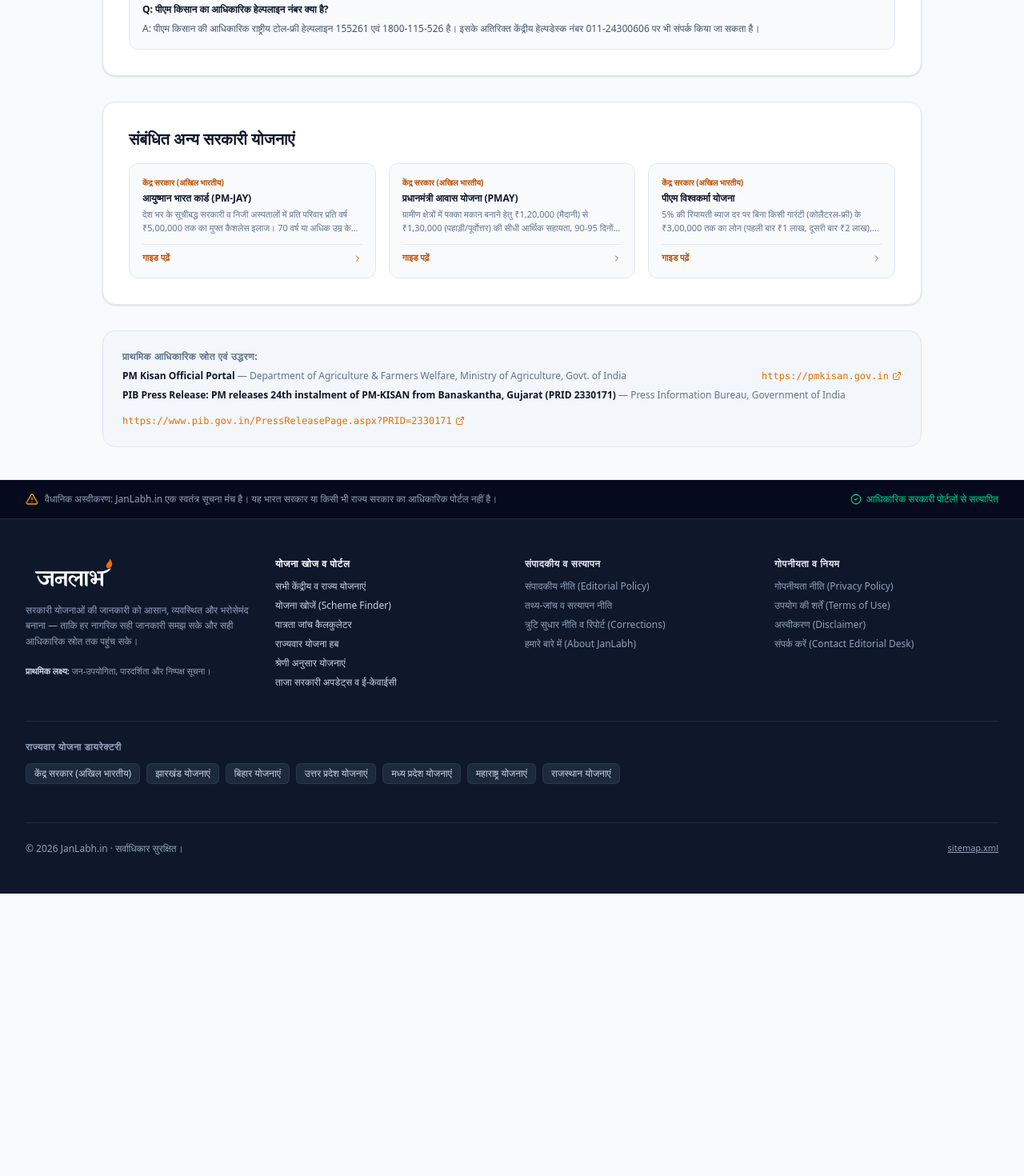
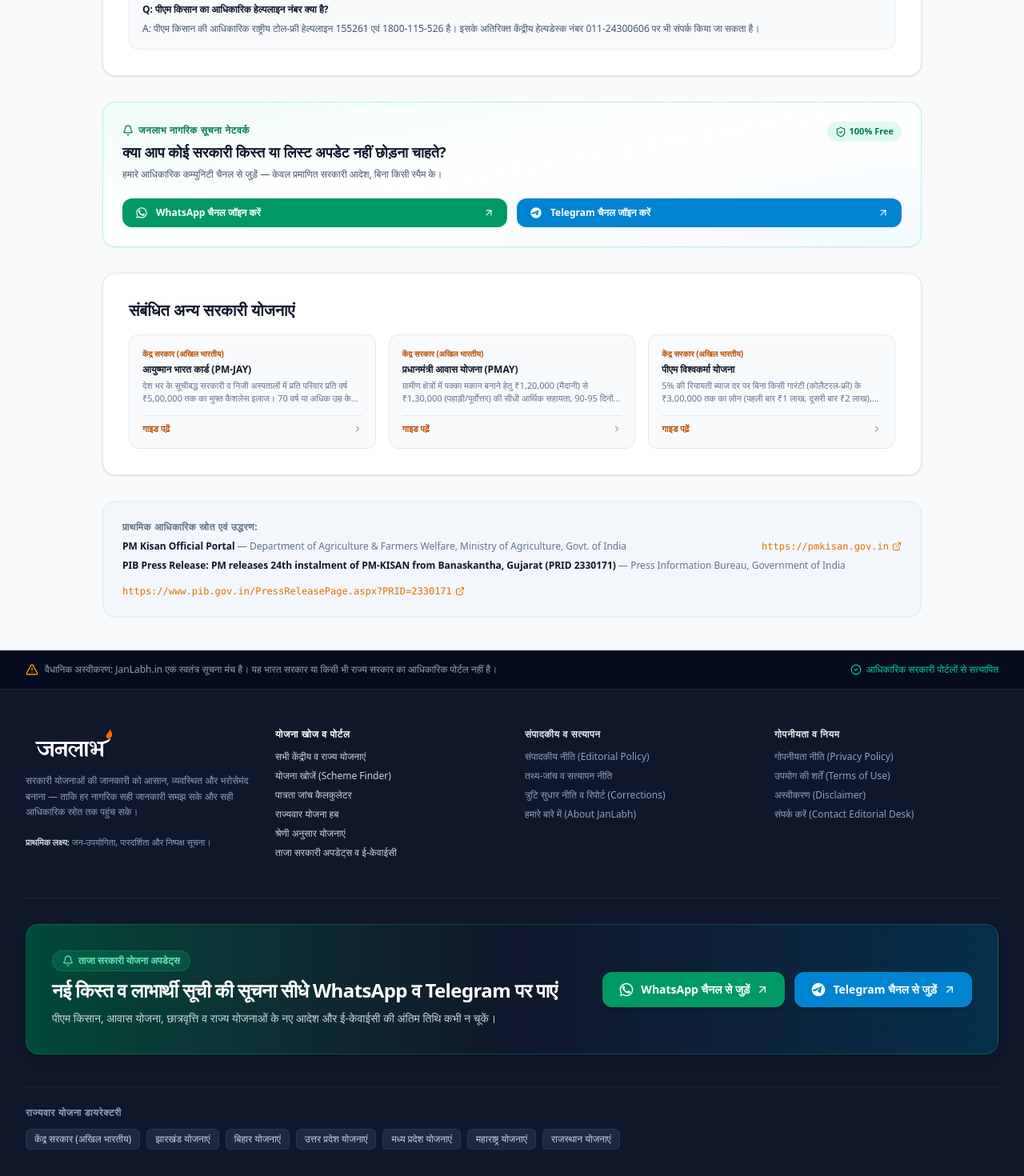
Before and after one commit to sanketnaman/janlabh, a Next.js app: page /hi/schemes/pm-kisan-samman-nidhi in a window 1280 px wide. Shown: the part 4420-5890 px from the top of the page at 80% size. Before the commit the page ends 5537 px from the top, so only its background shows below. Built offline with nearby package versions, Linux system fonts and the light colour scheme; no server answers.

Commit message:
feat(community): add WhatsApp and Telegram community channels callouts and footer banner

```diff
--- a/app/schemes/[slug]/SchemeDetailView.tsx
+++ b/app/schemes/[slug]/SchemeDetailView.tsx
@@ -10,6 +10,7 @@ import Header from '@/components/Header';
 import Footer from '@/components/Footer';
 import SearchModal from '@/components/SearchModal';
 import AdBannerSlot from '@/components/AdBannerSlot';
+import CommunityCallout from '@/components/CommunityCallout';
 import {
   ShieldCheck,
   CheckCircle2,
@@ -682,6 +683,9 @@ export default function SchemeDetailView({ scheme, initialLang = 'en' }: SchemeD
             </section>
           )}
 
+          {/* Community Channel Alert Box */}
+          <CommunityCallout lang={isHi ? 'hi' : 'en'} variant="card" />
+
           {/* Related Schemes (Pillars) */}
           {relatedSchemes.length > 0 && (
             <section className="bg-white dark:bg-slate-900 p-6 sm:p-8 rounded-2xl border border-slate-200 dark:border-slate-800 shadow-sm space-y-4">
--- a/app/updates/[slug]/UpdateDetailView.tsx
+++ b/app/updates/[slug]/UpdateDetailView.tsx
@@ -23,6 +23,7 @@ import {
   Share2,
   Check
 } from 'lucide-react';
+import CommunityCallout from '@/components/CommunityCallout';
 
 interface UpdateDetailViewProps {
   update: UpdateArticle;
@@ -227,6 +228,9 @@ export default function UpdateDetailView({
             </div>
           )}
 
+          {/* Community Channel Alert Box */}
+          <CommunityCallout lang={isHi ? 'hi' : 'en'} variant="card" />
+
           {/* Official Verification Citation Box */}
           <div className="bg-slate-50 dark:bg-slate-800/60 rounded-xl p-5 border border-slate-200 dark:border-slate-700 space-y-2">
             <div className="flex items-center gap-2 text-xs font-bold uppercase tracking-wider text-slate-700 dark:text-slate-300">
--- /dev/null
+++ b/components/CommunityCallout.tsx
@@ -0,0 +1,135 @@
+'use client';
+
+import React from 'react';
+import { COMMUNITY_CONFIG } from '@/data/community';
+import { Bell, ArrowUpRight, ShieldCheck } from 'lucide-react';
+import { Language } from '@/types';
+
+interface CommunityCalloutProps {
+  lang?: Language;
+  variant?: 'card' | 'banner';
+}
+
+function WhatsAppIcon({ className = 'h-5 w-5' }: { className?: string }) {
+  return (
+    <svg className={className} viewBox="0 0 24 24" fill="currentColor">
+      <path d="M17.472 14.382c-.301-.15-1.782-.879-2.058-.98-.276-.1-.477-.15-.678.15-.2.301-.778.98-.954 1.18-.176.2-.352.226-.653.076-.301-.15-1.272-.469-2.423-1.496-.895-.798-1.5-1.784-1.676-2.085-.176-.301-.019-.464.132-.614.136-.135.301-.352.452-.527.15-.176.2-.301.301-.502.101-.201.05-.377-.025-.527-.075-.15-.678-1.634-.929-2.237-.245-.588-.493-.508-.678-.517-.176-.01-.377-.01-.578-.01s-.527.075-.803.377c-.276.301-1.054 1.03-1.054 2.511s1.079 2.912 1.229 3.113c.15.201 2.124 3.243 5.146 4.55.719.311 1.28.497 1.718.636.722.23 1.378.197 1.898.12.58-.088 1.782-.728 2.033-1.431.251-.703.251-1.305.176-1.431-.076-.126-.277-.201-.578-.352zM12.04 2C6.527 2 2.04 6.487 2.04 12c0 1.942.554 3.754 1.517 5.289L2 22l4.862-1.522A9.914 9.914 0 0012.04 22c5.514 0 10-4.487 10-10s-4.486-10-10-10zm0 18.25c-1.674 0-3.235-.494-4.549-1.344l-.326-.21-2.88.902.924-2.809-.229-.344A8.195 8.195 0 013.79 12c0-4.549 3.701-8.25 8.25-8.25 4.549 0 8.25 3.701 8.25 8.25 0 4.549-3.701 8.25-8.25 8.25z" />
+    </svg>
+  );
+}
+
+function TelegramIcon({ className = 'h-5 w-5' }: { className?: string }) {
+  return (
+    <svg className={className} viewBox="0 0 24 24" fill="currentColor">
+      <path d="M12 2C6.48 2 2 6.48 2 12s4.48 10 10 10 10-4.48 10-10S17.52 2 12 2zm4.64 6.8c-.15 1.58-.8 5.42-1.13 7.19-.14.75-.42 1-.68 1.03-.58.05-1.02-.38-1.58-.75-.88-.58-1.38-.94-2.23-1.5-.99-.65-.35-1.01.22-1.59.15-.15 2.71-2.48 2.76-2.69.01-.03.01-.14-.07-.19-.08-.05-.19-.02-.27 0-.12.03-1.99 1.27-5.63 3.72-.53.36-1.01.54-1.44.53-.47-.01-1.38-.27-2.06-.49-.83-.27-1.49-.42-1.43-.88.03-.24.37-.49 1.02-.75 4-1.74 6.67-2.89 8.02-3.45 3.82-1.6 4.62-1.88 5.14-1.89.11 0 .37.03.54.17.14.12.18.28.2.45-.02.07-.02.21-.04.34z" />
+    </svg>
+  );
+}
+
+export default function CommunityCallout({
+  lang = 'hi',
+  variant = 'card',
+}: CommunityCalloutProps) {
+  const isHi = lang === 'hi';
+
+  if (variant === 'banner') {
+    return (
+      <div className="bg-gradient-to-r from-emerald-900/90 via-slate-900 to-sky-950 text-white rounded-2xl p-6 sm:p-8 border border-emerald-500/30 shadow-lg">
+        <div className="flex flex-col md:flex-row md:items-center justify-between gap-6">
+          <div className="space-y-2 max-w-2xl">
+            <div className="inline-flex items-center gap-1.5 px-3 py-1 rounded-full text-xs font-bold bg-emerald-500/20 text-emerald-300 border border-emerald-500/30">
+              <Bell className="h-3.5 w-3.5" />
+              <span>{isHi ? 'ताजा सरकारी योजना अपडेट्स' : 'Instant Scheme Alerts'}</span>
+            </div>
+            <h3 className="text-xl sm:text-2xl font-extrabold tracking-tight text-white">
+              {isHi
+                ? 'नई किस्त व लाभार्थी सूची की सूचना सीधे WhatsApp व Telegram पर पाएं'
+                : 'Get Instant Installment Dates & Beneficiary Lists on WhatsApp & Telegram'}
+            </h3>
+            <p className="text-xs sm:text-sm text-slate-300 leading-relaxed">
+              {isHi
+                ? 'पीएम किसान, आवास योजना, छात्रवृत्ति व राज्य योजनाओं के नए आदेश और ई-केवाईसी की अंतिम तिथि कभी न चूकें।'
+                : 'Never miss government welfare notices, e-KYC deadlines, or direct benefit transfer announcements.'}
+            </p>
+          </div>
+
+          <div className="flex flex-wrap items-center gap-3 shrink-0">
+            <a
+              href={COMMUNITY_CONFIG.whatsappChannelUrl}
+              target="_blank"
+              rel="noopener noreferrer"
+              className="inline-flex items-center gap-2 px-5 py-3 rounded-xl bg-emerald-600 hover:bg-emerald-500 text-white font-bold text-xs sm:text-sm shadow-md hover:shadow-lg transition-all"
+            >
+              <WhatsAppIcon className="h-5 w-5" />
+              <span>{isHi ? 'WhatsApp चैनल से जुड़ें' : 'Join WhatsApp'}</span>
+              <ArrowUpRight className="h-4 w-4" />
+            </a>
+
+            <a
+              href={COMMUNITY_CONFIG.telegramChannelUrl}
+              target="_blank"
+              rel="noopener noreferrer"
+              className="inline-flex items-center gap-2 px-5 py-3 rounded-xl bg-sky-600 hover:bg-sky-500 text-white font-bold text-xs sm:text-sm shadow-md hover:shadow-lg transition-all"
+            >
+              <TelegramIcon className="h-5 w-5" />
+              <span>{isHi ? 'Telegram चैनल से जुड़ें' : 'Join Telegram'}</span>
+              <ArrowUpRight className="h-4 w-4" />
+            </a>
+          </div>
+        </div>
+      </div>
+    );
+  }
+
+  // Card Variant (default for inside articles and scheme pages)
+  return (
+    <div className="p-5 sm:p-6 bg-gradient-to-br from-emerald-50/70 via-white to-sky-50/70 dark:from-slate-800/90 dark:via-slate-900 dark:to-slate-900 rounded-2xl border border-emerald-200/80 dark:border-slate-700 shadow-xs space-y-4 not-prose">
+      <div className="flex items-start justify-between gap-3">
+        <div className="space-y-1">
+          <div className="inline-flex items-center gap-1.5 text-xs font-bold text-emerald-700 dark:text-emerald-400 uppercase tracking-wider">
+            <Bell className="h-3.5 w-3.5" />
+            <span>{isHi ? 'जनलाभ नागरिक सूचना नेटवर्क' : 'JanLabh Citizen Alert Network'}</span>
+          </div>
+          <h3 className="text-base sm:text-lg font-bold text-slate-900 dark:text-white">
+            {isHi
+              ? 'क्या आप कोई सरकारी किस्त या लिस्ट अपडेट नहीं छोड़ना चाहते?'
+              : 'Want Instant Notifications for New Installments & Beneficiary Lists?'}
+          </h3>
+          <p className="text-xs text-slate-600 dark:text-slate-300 leading-relaxed">
+            {isHi
+              ? 'हमारे आधिकारिक कम्युनिटी चैनल से जुड़ें — केवल प्रमाणित सरकारी आदेश, बिना किसी स्पैम के।'
+              : 'Join our official channels for verified government circulars and direct application links without spam.'}
+          </p>
+        </div>
+        <div className="hidden sm:flex items-center gap-1 text-[11px] font-semibold text-emerald-700 dark:text-emerald-400 bg-emerald-100/70 dark:bg-emerald-950/60 px-2.5 py-1 rounded-full shrink-0">
+          <ShieldCheck className="h-3.5 w-3.5" />
+          <span>100% Free</span>
+        </div>
+      </div>
+
+      <div className="grid grid-cols-1 sm:grid-cols-2 gap-3 pt-1">
+        <a
+          href={COMMUNITY_CONFIG.whatsappChannelUrl}
+          target="_blank"
+          rel="noopener noreferrer"
+          className="flex items-center justify-center gap-2.5 px-4 py-2.5 rounded-xl bg-emerald-600 hover:bg-emerald-500 text-white font-bold text-xs transition-colors shadow-xs"
+        >
+          <WhatsAppIcon className="h-4 w-4" />
+          <span>{isHi ? 'WhatsApp चैनल जॉइन करें' : 'Join WhatsApp Channel'}</span>
+          <ArrowUpRight className="h-3.5 w-3.5 ml-auto" />
+        </a>
+
+        <a
+          href={COMMUNITY_CONFIG.telegramChannelUrl}
+          target="_blank"
+          rel="noopener noreferrer"
+          className="flex items-center justify-center gap-2.5 px-4 py-2.5 rounded-xl bg-sky-600 hover:bg-sky-500 text-white font-bold text-xs transition-colors shadow-xs"
+        >
+          <TelegramIcon className="h-4 w-4" />
+          <span>{isHi ? 'Telegram चैनल जॉइन करें' : 'Join Telegram Channel'}</span>
+          <ArrowUpRight className="h-3.5 w-3.5 ml-auto" />
+        </a>
+      </div>
+    </div>
+  );
+}
--- a/components/Footer.tsx
+++ b/components/Footer.tsx
@@ -4,6 +4,7 @@ import React from 'react';
 import Link from 'next/link';
 import { Language } from '@/types';
 import { AlertTriangle, CheckCircle2 } from 'lucide-react';
+import CommunityCallout from '@/components/CommunityCallout';
 
 interface FooterProps {
   lang: Language;
@@ -203,6 +204,11 @@ export default function Footer({ lang, onOpenLegal, onSelectNav }: FooterProps)
           </div>
         </div>
 
+        {/* Community Alert Network (WhatsApp & Telegram) */}
+        <div className="mt-12 pt-8 border-t border-slate-800">
+          <CommunityCallout lang={lang} variant="banner" />
+        </div>
+
         {/* State Hubs Quick Index Bar */}
         <div className="mt-10 pt-6 border-t border-slate-800">
           <div className="text-xs font-bold text-slate-400 uppercase tracking-wider mb-3">
--- /dev/null
+++ b/data/community.ts
@@ -0,0 +1,10 @@
+export interface CommunityConfig {
+  whatsappChannelUrl: string;
+  telegramChannelUrl: string;
+}
+
+export const COMMUNITY_CONFIG: CommunityConfig = {
+  // Update these URLs with your actual WhatsApp Channel & Telegram Channel links
+  whatsappChannelUrl: 'https://whatsapp.com/channel/placeholder-janlabh',
+  telegramChannelUrl: 'https://t.me/placeholder_janlabh',
+};
```
